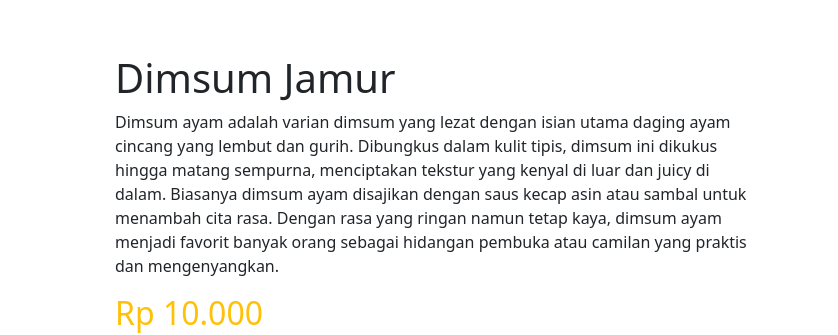
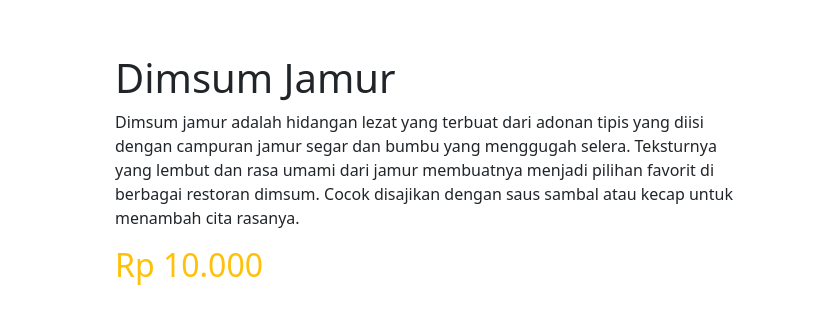
Before and after one commit to Hisyam-sys-bot/X-forensic, a plain HTML site: page detail3.html in a window 1280 px wide. Shown: the part 188-523 px from the top of the page, 442-1280 px from the left. Drawn offline with Linux system fonts and the light colour scheme.

Commit message:
Update detail3.html

```diff
--- a/detail3.html
+++ b/detail3.html
@@ -40,11 +40,7 @@
         <!-- detail -->
         <div class="col-md-6 offset-md-1 col-lg-7 offset-lg-1">
           <h1>Dimsum Jamur</h1>
-          <p>Dimsum ayam adalah varian dimsum yang lezat dengan isian utama daging ayam cincang yang lembut dan gurih.
-            Dibungkus dalam kulit tipis, dimsum ini dikukus hingga matang sempurna, menciptakan tekstur yang kenyal di
-            luar dan juicy di dalam. Biasanya dimsum ayam disajikan dengan saus kecap asin atau sambal untuk menambah
-            cita rasa. Dengan rasa yang ringan namun tetap kaya, dimsum ayam menjadi favorit banyak orang sebagai
-            hidangan pembuka atau camilan yang praktis dan mengenyangkan.</p>
+          <p>Dimsum jamur adalah hidangan lezat yang terbuat dari adonan tipis yang diisi dengan campuran jamur segar dan bumbu yang menggugah selera. Teksturnya yang lembut dan rasa umami dari jamur membuatnya menjadi pilihan favorit di berbagai restoran dimsum. Cocok disajikan dengan saus sambal atau kecap untuk menambah cita rasanya.</p>
           <h2 class="text-warning">Rp 10.000</h2>
 
         </div>
```
